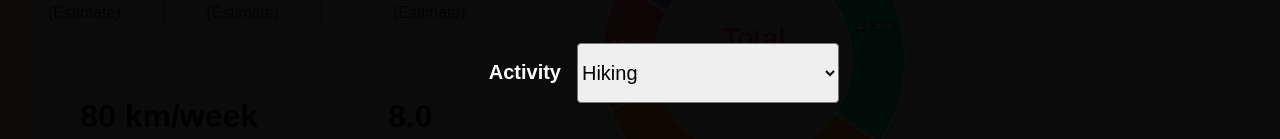
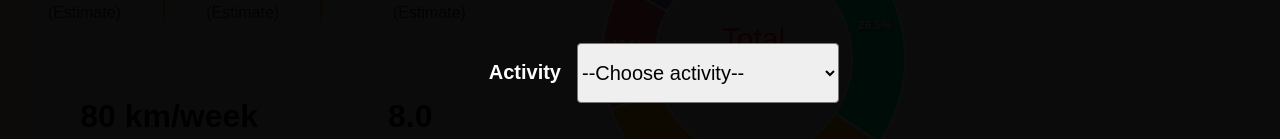
Before and after one commit to Pistachio13/FitGen-JSD3, a React (Create React App) app in the folder fitgen/: page / in a window 1280 px wide. Both pictures are taken after typing "Sample", "Sample" into the empty fields and a click on the button "Add plan". Shown: the part 286-425 px from the top of the page. Built offline with nearby package versions, Linux system fonts and the light colour scheme.

Commit message:
cant fixed card

```diff
--- a/fitgen/src/components/Schedule/Schedule.js
+++ b/fitgen/src/components/Schedule/Schedule.js
@@ -68,6 +68,7 @@ export const Schedule = ({onCloseHandler =() => {}}) => {
                 <div className='Activity form-Control'>
                     <label className='name'><span>Activity</span>
                         <select className='choices' name='Activities' id="Activities" onChange={inputAcitivty} value={activity} >
+                            <option value="Choose Activity">--Choose activity--</option>
                             <option value="Hiking"> Hiking</option>
                             <option value="Run"> Run</option>
                             <option value="Swimming"> Swimming</option>
```
